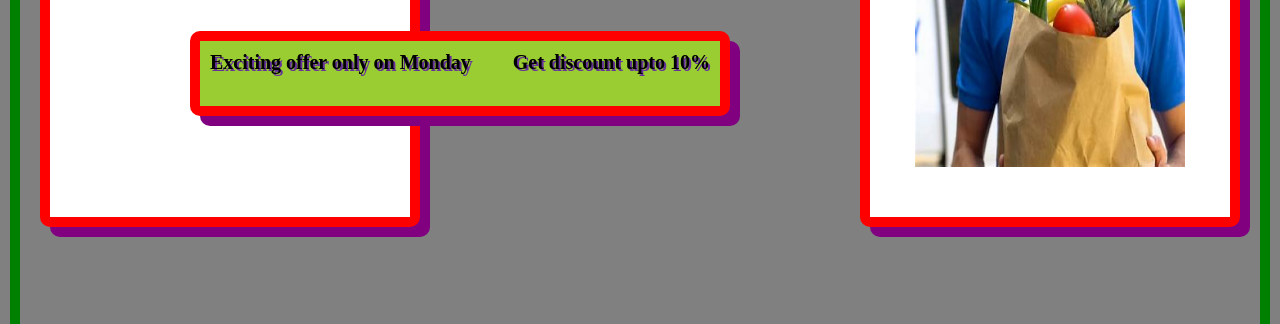
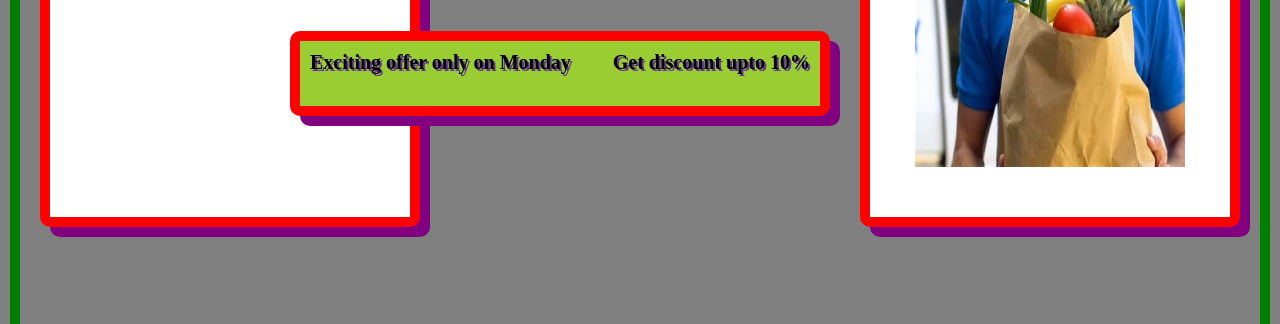
Before and after one commit to kvivek371/superMart_Assessment, a plain HTML site: page index.html in a window 1280 px wide. Shown: the part 469-793 px from the top of the page. Drawn offline with Linux system fonts and the light colour scheme.

Commit message:
Update index.css

```diff
--- a/index.css
+++ b/index.css
@@ -61,7 +61,7 @@ body{
     justify-content: space-between;
     position: fixed;
     top: 500px;
-    right: 550px;
+    right: 450px;
 }
 
 .item4{
```
